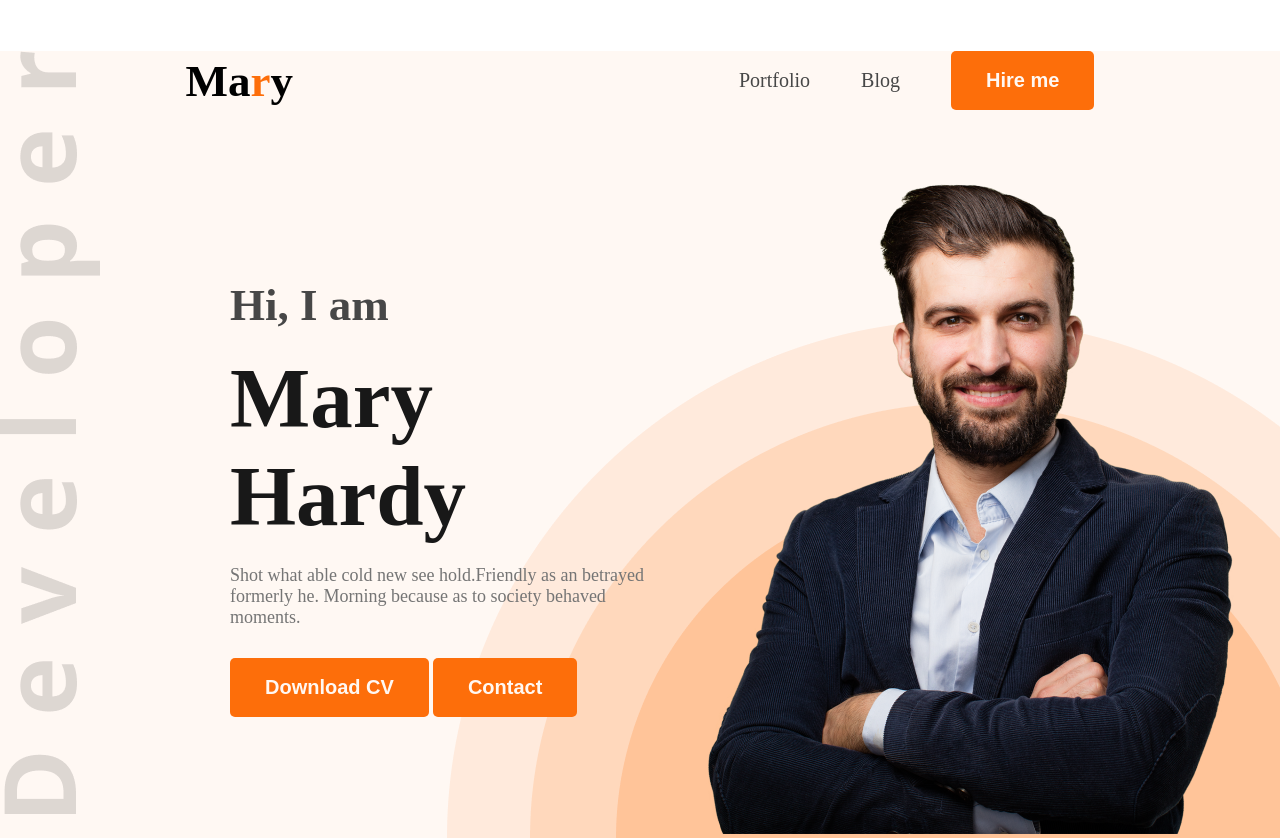
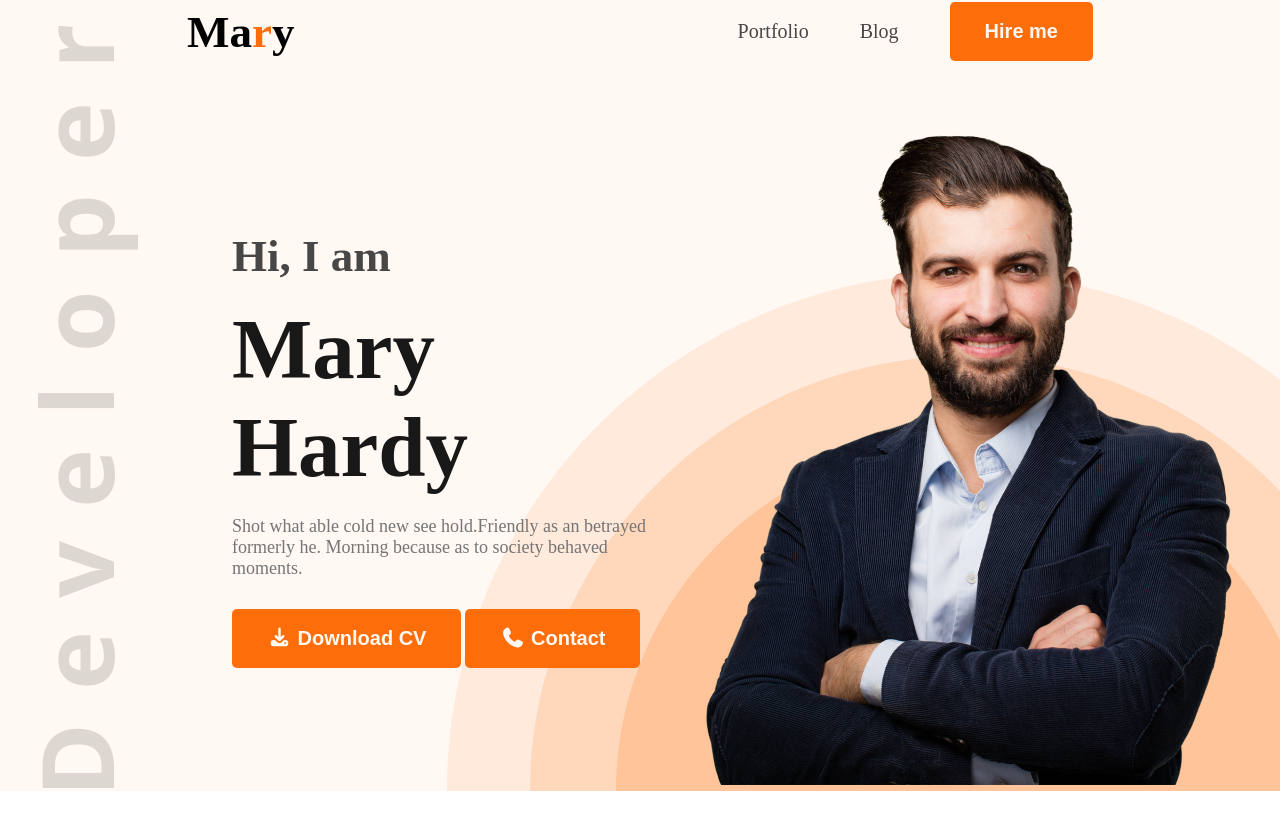
Before and after one commit to imtiaz-01/hero-dev-code, a plain HTML site: page index.html in a window 1280 px wide. Shown: the top 840 px of the page. Drawn offline with Linux system fonts and the light colour scheme.

Commit message:
icons added

```diff
--- a/index.html
+++ b/index.html
@@ -7,6 +7,7 @@
     <link rel="preconnect" href="https://fonts.googleapis.com">
 <link rel="preconnect" href="https://fonts.gstatic.com" crossorigin>
 <link href="https://fonts.googleapis.com/css2?family=Open+Sans:ital,wght@0,300..800;1,300..800&display=swap" rel="stylesheet">
+<link rel="stylesheet" href="https://cdnjs.cloudflare.com/ajax/libs/font-awesome/7.3.1/css/all.css" integrity="sha512-x9WwyMYBnlXMNQ6kQ/Lyzu1NqIhLQKL5Oq6xByfXuRj7s9CskyCbLv/1IjqzJmXwFXWr0ov6jBV7Qbc0hh9nHg==" crossorigin="anonymous" referrerpolicy="no-referrer">
 <link rel="stylesheet" href="styles/portfolio.css">
 </head>
 <body class="font-open-sans">
@@ -29,8 +30,8 @@
                 <h1>Mary Hardy</h1>
                 <p>Shot what able cold new see hold.Friendly as an betrayed formerly he. Morning because as to society behaved moments.</p>
                 <div>
-                <button class="btn">Download CV</button>
-                <button class="btn">Contact</button>
+                <button class="btn"> <i class="fa-solid fa-download"></i> Download CV</button>
+                <button class="btn"> <i class="fa-solid fa-phone"></i> Contact</button>
                  </div>
             </div>
             <div class="banner-img">
@@ -153,7 +154,7 @@
 
     </div>
     <div class="text-center">
-        <button class="btn">Download CV</button>
+        <button class="btn"> <i class="fa-solid fa-download"></i> Download CV</button>
     </div>
    </section>
    \
@@ -185,5 +186,6 @@
     </section>
 </footer>
 
+
 </body>
 </html>
--- a/styles/portfolio.css
+++ b/styles/portfolio.css
@@ -30,8 +30,10 @@
     background-color: #FFF8F3;
     margin-top: 51px;
     background: url("../images/developer.png"),url(../images/header_bg.png),#FFF8F3;
-    background-position: top left,bottom right;
+    background-position: 38px 25px,bottom right;
     background-repeat: no-repeat;
+    margin: 0px;
+    padding: 2px;
 }
 nav{
     width: 71%;
@@ -84,6 +86,8 @@
 }
 #banner .banner-img{ max-width: 585px;
 vertical-align: middle;
+padding: 0px;
+margin-bottom: 0px;
 }
 #about{
     padding-top: 130px;
```
